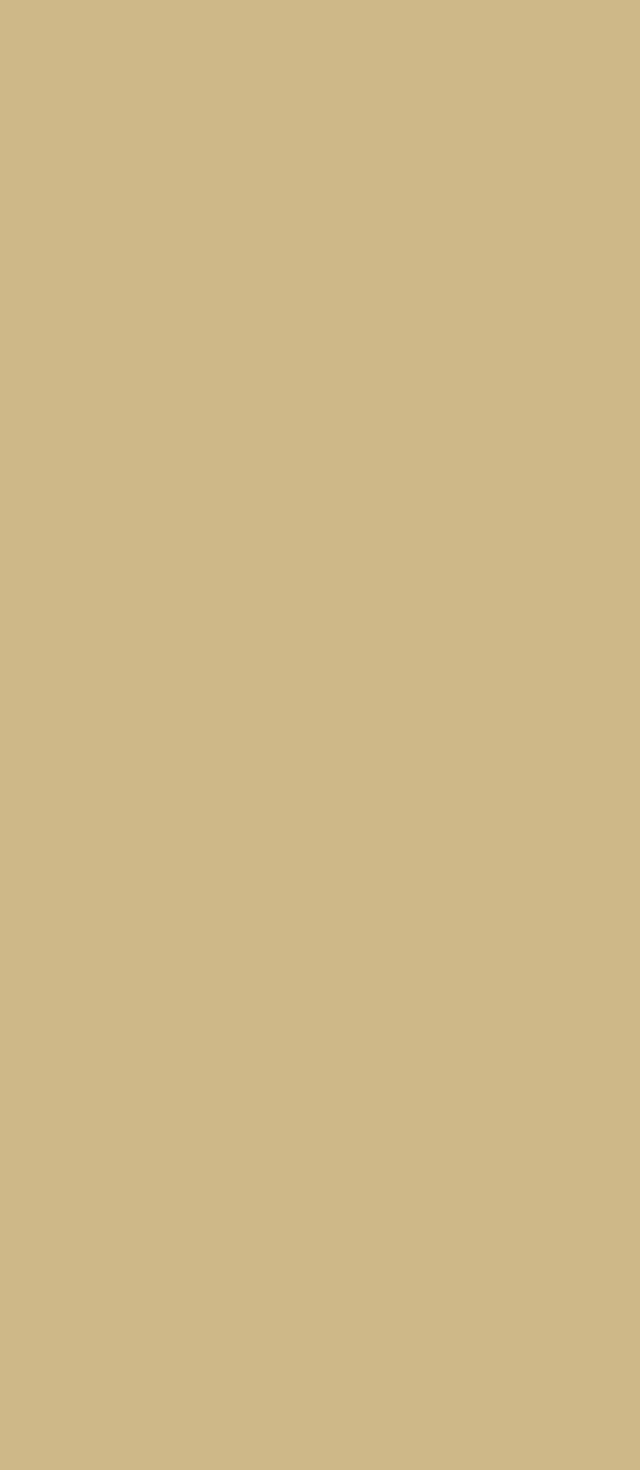
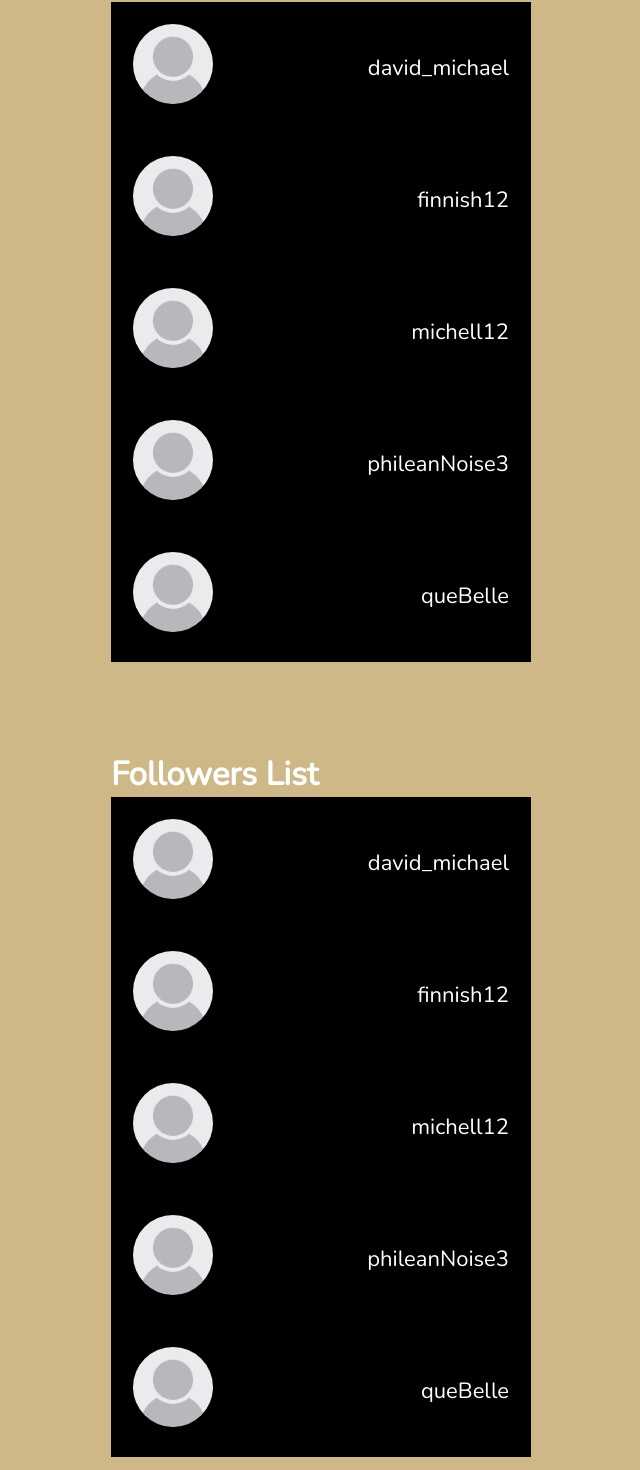
Before and after one commit to AdityaGupta03/PurdueHub, a React (Create React App) app in the folder register_ui/register-ui/: page /viewlist in a window 1280 px wide. Before the commit this address had no page. Shown: the part 135-1605 px from the top of the page, without its empty margins (224-864 px from the left). Before the commit the page ends 800 px from the top, so only its background shows below. Built offline with nearby package versions, Linux system fonts and the light colour scheme.

Commit message:
Created basic view of followers, friends, and blocked users.

```diff
--- a/register_ui/register-ui/src/App.js
+++ b/register_ui/register-ui/src/App.js
@@ -9,6 +9,7 @@ import ChangeUsername from './ChangeUsername';
 import ChangePassword from './ChangePassword';
 import UserProfile from './UserProfile';
 import ViewProfile from './ViewProfile';
+import ViewList from './ViewList';
 
 import {BrowserRouter, Route, Routes} from 'react-router-dom';
 
@@ -28,6 +29,7 @@ function App() {
         <Route path='/changepassword' element={<ChangePassword />} />
         <Route path='/userprofile' element={<UserProfile />} />
         <Route path='/viewprofile' element={<ViewProfile />} />
+        <Route path='/viewlist' element={<ViewList />} />
       </Routes>
     </BrowserRouter>
     </main>
--- /dev/null
+++ b/register_ui/register-ui/src/List.js
@@ -0,0 +1,17 @@
+import React, { useState } from 'react'
+import './Profile.css' // css pulled online
+import temp from './temporary-profile.jpeg' // temp picture
+
+const List = ({id, name, img}) =>
+{
+  return (
+    <section className='imagebox'>
+        <div>
+            <img src={img} alt={name} className='baseimage'/>
+        </div>
+        <div>{name}</div>
+    </section>
+  )
+}
+
+export default List
--- a/register_ui/register-ui/src/Profile.css
+++ b/register_ui/register-ui/src/Profile.css
@@ -14,3 +14,35 @@
     height: auto;
     resize: none;
  }
+
+
+.imagebox {
+    display: flex;
+    justify-content: space-between;
+    align-items: center;
+}
+.baseimage {
+    width: 80px;
+    border-radius: 50%;
+}
+
+.ViewList {
+    text-align: center;
+}
+section {
+    width: 100%;
+    max-width: auto;
+    min-height: auto;
+    display: flex;
+    flex-direction: row;
+    justify-content: flex-start;
+    padding: 1rem;
+    background-color: #000000;
+}
+
+.container {
+    padding: 20px;
+    margin: 50px auto;
+    width: 650px;
+    border-radius: 5px;
+}
--- /dev/null
+++ b/register_ui/register-ui/src/ViewList.js
@@ -0,0 +1,102 @@
+import React, { useState } from 'react'
+import data from './friend-data';
+import List from './List';
+import './Profile.css' // css pulled online
+
+function ViewList() {
+    const [value, setValue] = useState(data);
+
+    const [signedIn, setSignedIn] = useState(true); // if user isn't signed in
+
+    const [nobodyBlocked, setNobodyBlocked] = useState(false); // if user doesn't have any blocked users
+    const [nobodyFollows, setNobodyFollows] = useState(false); // if user doesn't have any followers
+    const [nobodyFollowed, setNobodyFollowed] = useState(false); // if use doesn't have anyone added
+
+  return (
+    <>
+        {
+            signedIn && (
+                <div>
+                    <div className='container'>
+                        <h2>Friend's List</h2>
+
+                        <div>
+                        {
+                            nobodyFollowed && (
+                                <div>
+                                    <p>You are following no one!</p>
+                                </div>
+                            )
+                        }
+                        {
+                            nobodyFollowed === false && (
+                                <div>
+                                    {/* change 'key' to index which refers to array index of data provided if want to change easier */}
+                                    {value.map((item) => {
+                                        return <List {...item} key={item.id}/>
+                                    })}
+                                </div>
+                            )
+                        }
+                        </div>
+                </div>
+                <div className='container'>
+                    <h2>Followers List</h2>
+                    <div>
+                        {
+                            nobodyFollows && (
+                                <div>
+                                    <p>Nobody Follows You!</p>
+                                </div>
+                            )
+                        }
+                        {
+                            nobodyFollows === false && (
+                                <div>
+                                    {value.map((item) => {
+                                        return <List {...item} key={item.id}/>
+                                    })}
+                                </div>
+                            )
+                        }
+                    </div>
+                </div>
+                <div className='container'>
+                    <h2>Blocked List</h2>
+                        {
+                            nobodyBlocked && (
+                                <div>
+                                    <p>Nobody Users Blocked!</p>
+                                </div>
+                            )
+                        }
+                        {
+                            nobodyBlocked === false && (
+                                <div>
+                                    {value.map((item) => {
+                                        return <List {...item} key={item.id}/>
+                                    })}
+                                </div>
+                            )
+                        }
+                </div>
+            </div>
+            )
+        }
+        {
+            signedIn === false && (
+                <div>
+                    <h2>Friend's List</h2>
+                    <p>Empty</p>
+                    <h2>Followers List</h2>
+                    <p>Empty</p>
+                    <h2>Blocked List</h2>
+                    <p>Empty</p>
+                </div>
+            )
+        }
+    </>
+  )
+}
+
+export default ViewList
--- /dev/null
+++ b/register_ui/register-ui/src/friend-data.js
@@ -0,0 +1,31 @@
+import temp from './temporary-profile.jpeg' // temp picture
+
+const data = [
+    {
+        id: '1',
+        name: 'david_michael',
+        img: temp,
+    },
+    {
+        id: '2',
+        name: 'finnish12',
+        img: temp,
+    },
+    {
+        id: '3',
+        name: 'michell12',
+        img: temp,
+    },
+    {
+        id: '4',
+        name: 'phileanNoise3',
+        img: temp,
+    },
+    {
+        id: '5',
+        name: 'queBelle',
+        img: temp,
+    },
+]
+
+export default data;
```
Also changed, not shown: register_ui/register-ui/src/ViewListPage.js (deleted).
